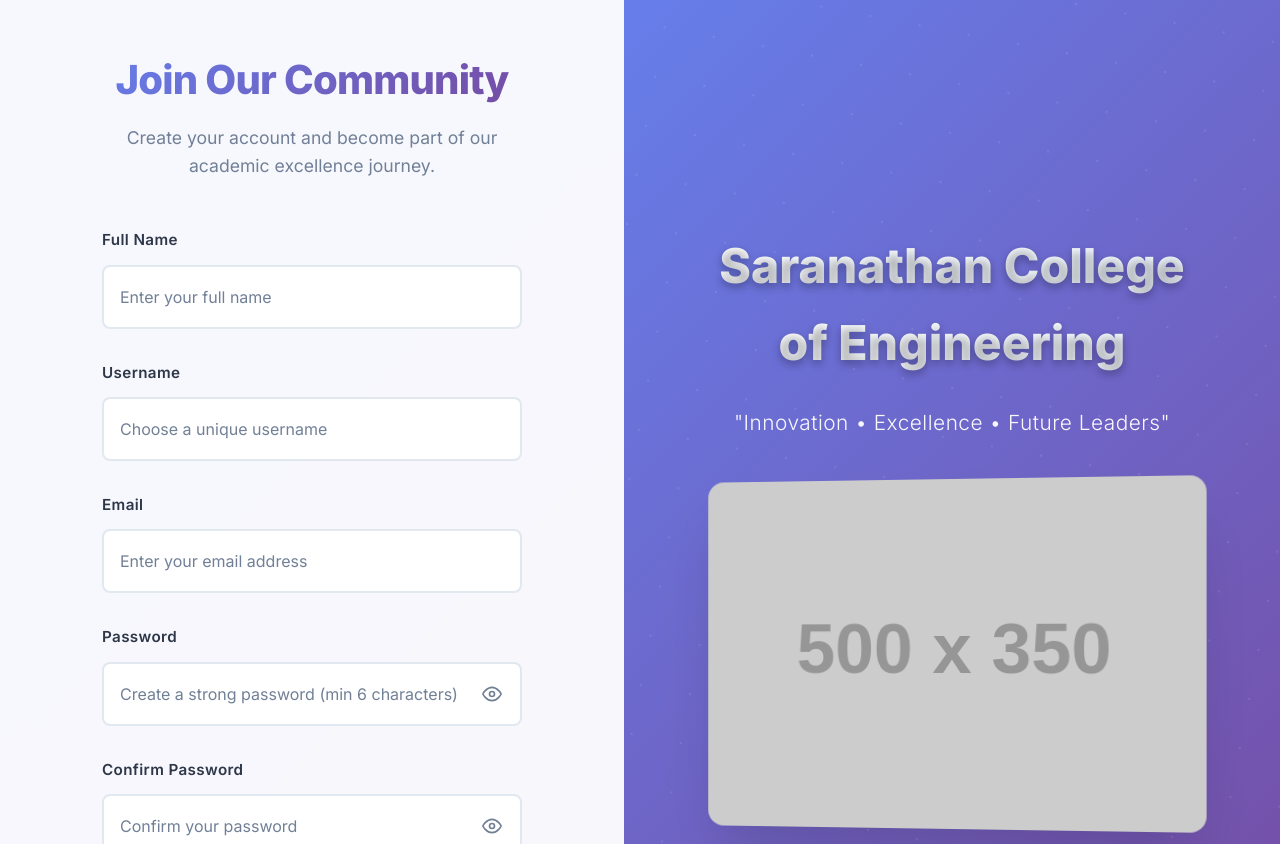
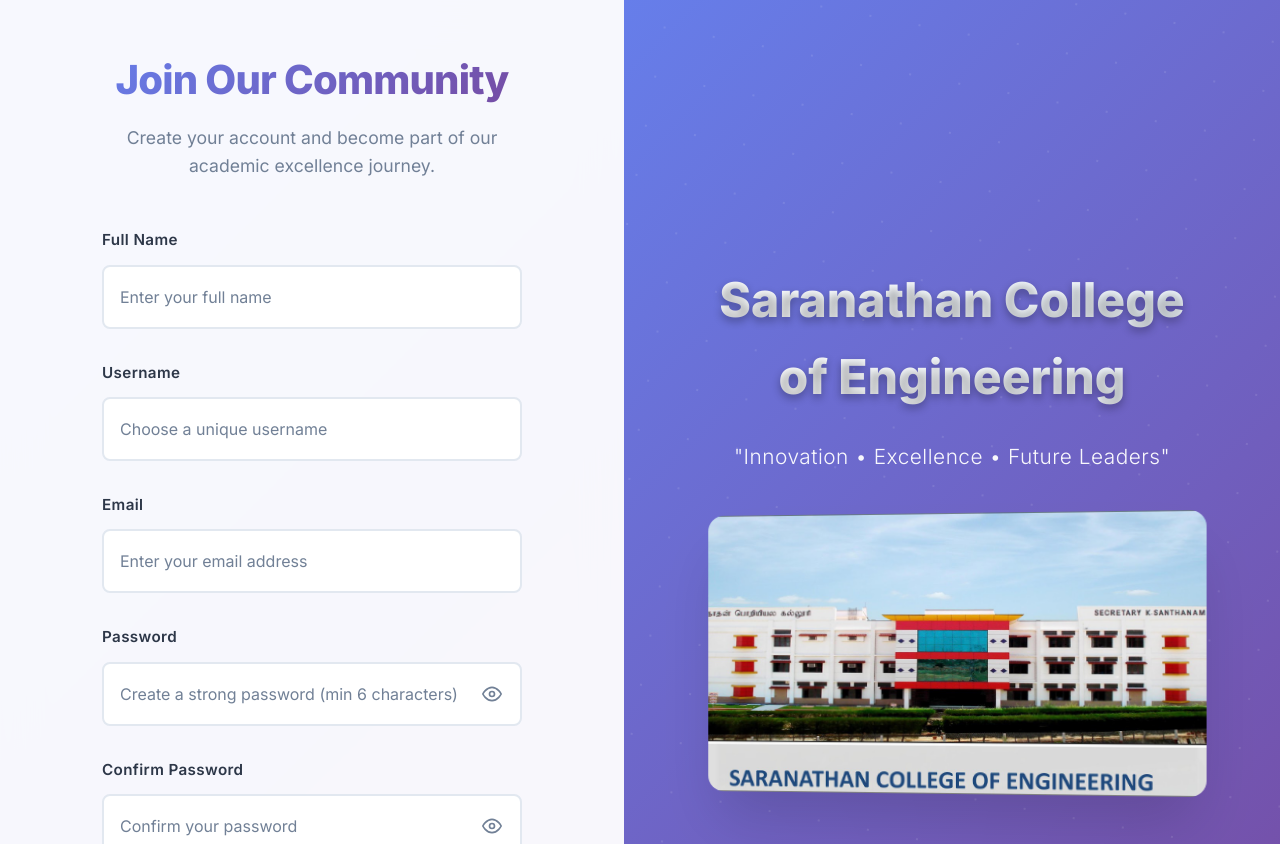
Before and after one commit to 2002krithik-source/for-sara-web, a React (Vite) app: page /register in a window 1280 px wide. Shown: the top 844 px of the page. Built offline with nearby package versions, Linux system fonts and the light colour scheme.

Commit message:
feat: added the img in login & reg page

```diff
--- a/src/index.css
+++ b/src/index.css
@@ -788,6 +788,10 @@
         text-align: center;
     }
 
+    .nav-indicator {
+        display: none; /* Hide indicator on mobile for cleaner look */
+    }
+
     .navbar-menu .nav-link {
         padding: 0.75rem 1rem;
     }
--- a/src/pages/Login.jsx
+++ b/src/pages/Login.jsx
@@ -1,6 +1,7 @@
 import React, { useState } from 'react'
 import { Link, useNavigate, useLocation } from 'react-router-dom'
 import { useAuth } from '../context/AuthContext'
+import baImage from '../assets/ba.jpg'
 
 export default function Login() {
   const [username, setUsername] = useState('')
@@ -128,7 +129,7 @@
         <div className="showcase-content">
           <h3>Saranathan College of Engineering</h3>
           <p>"Excellence in Engineering Education & Innovation"</p>
-          <img src="https://placehold.co/500x350?text=Modern+Campus+%7C+State-of-the-Art+Facilities" alt="College Campus" />
+          <img src={baImage} alt="College Campus" />
         </div>
       </div>
     </div>
--- a/src/pages/Register.jsx
+++ b/src/pages/Register.jsx
@@ -1,6 +1,7 @@
 import React, { useState } from 'react'
 import { Link, useNavigate } from 'react-router-dom'
 import { useAuth } from '../context/AuthContext'
+import baImage from '../assets/ba.jpg'
 
 export default function Register() {
   const [formData, setFormData] = useState({
@@ -188,7 +189,7 @@
         <div className="showcase-content">
           <h3>Saranathan College of Engineering</h3>
           <p>"Innovation • Excellence • Future Leaders"</p>
-          <img src="https://placehold.co/500x350?text=Join+Our+Community+%7C+10000%2B+Students" alt="College Community" />
+          <img src={baImage} alt="College Community" />
         </div>
       </div>
     </div>
```
Also changed, not shown: src/assets/ba.jpg (added).
